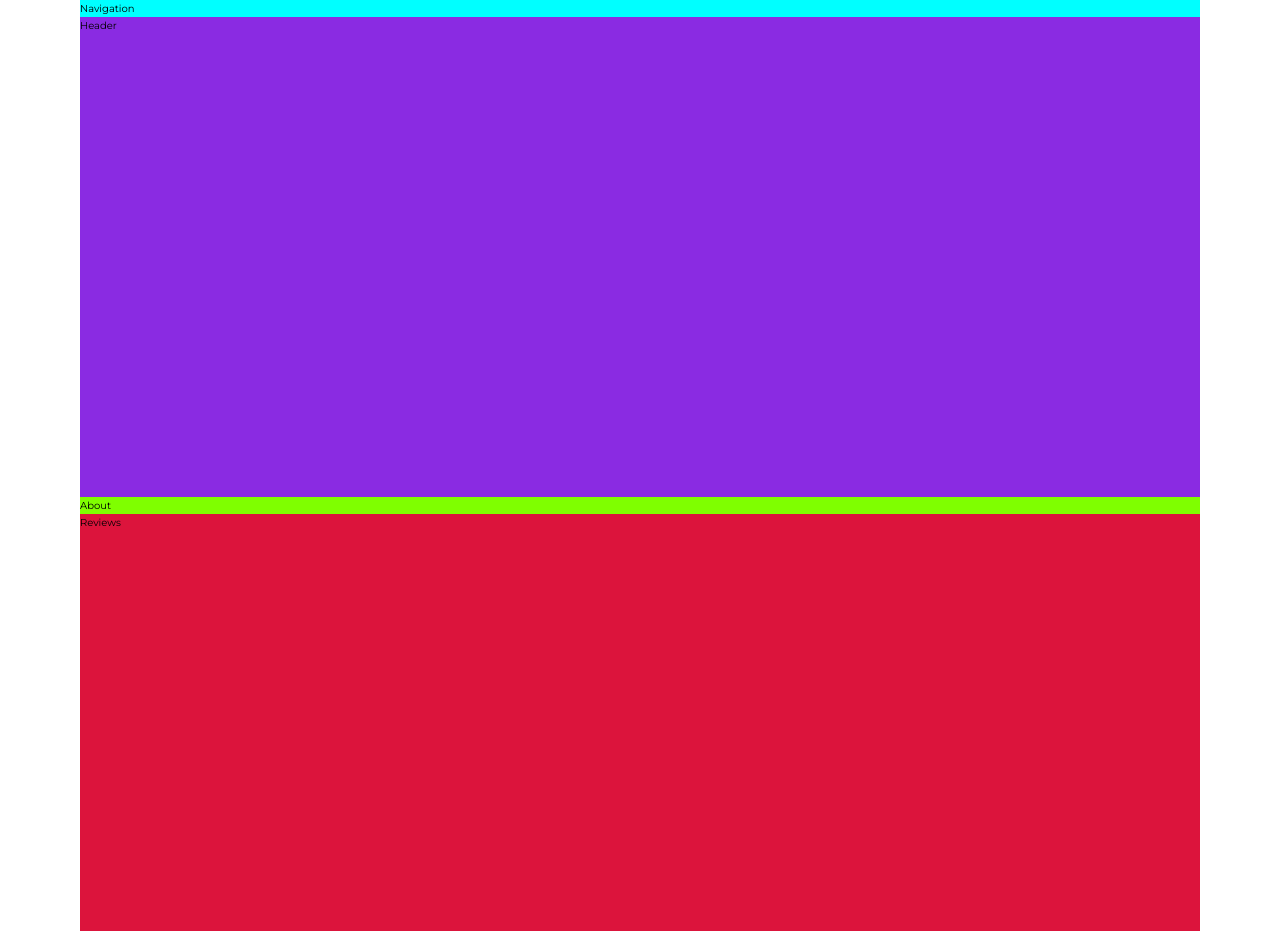
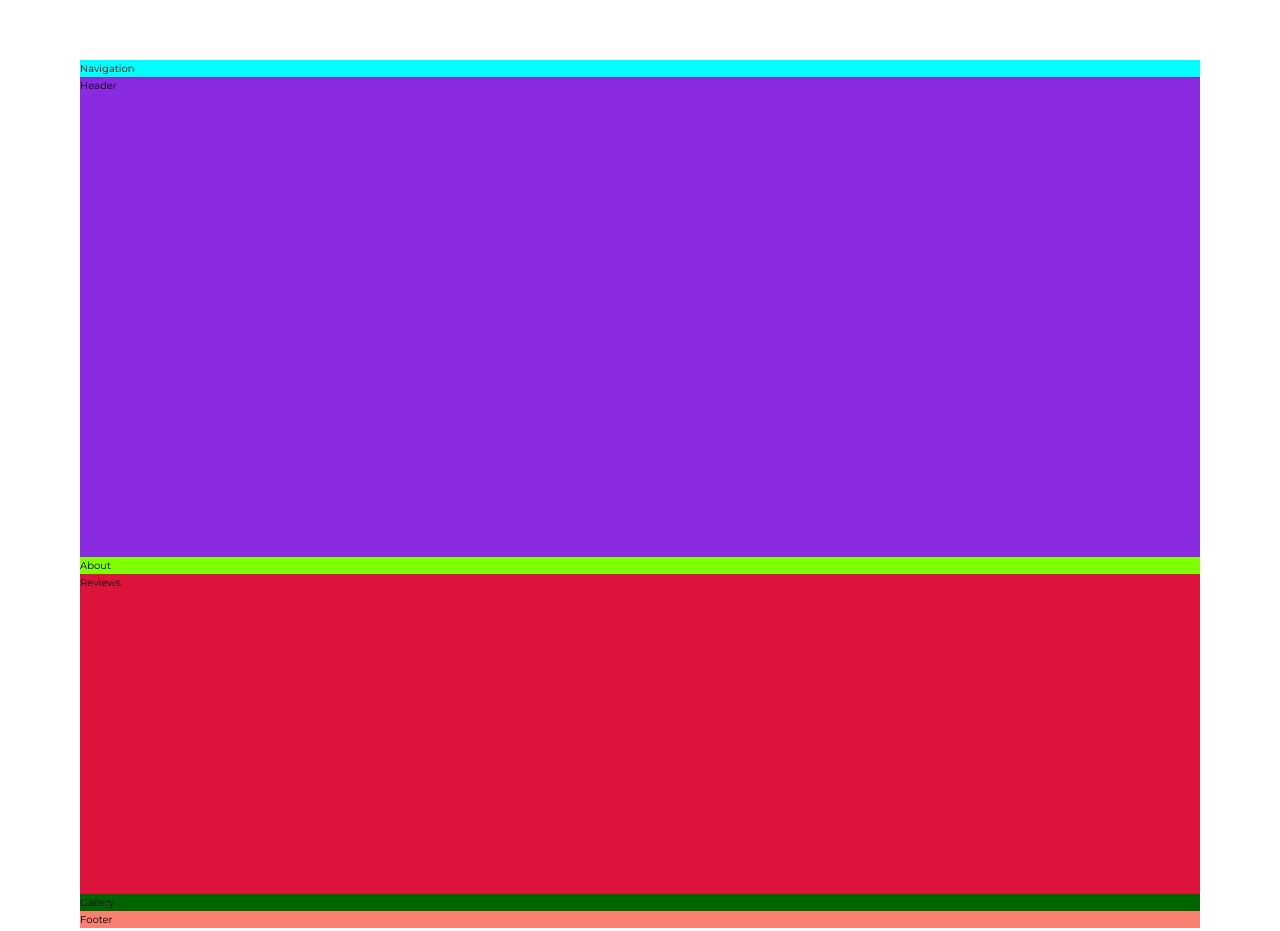
Before and after one commit to pduhamel2/pduhamel2.github.io, a plain HTML site: page personal-projects/phils-bakery/index.html in a window 1280 px wide. Shown: the top 931 px of the page. Drawn offline with Linux system fonts and the light colour scheme.

Commit message:
Added min to side fr and Y paddings

```diff
--- a/personal-projects/phils-bakery/sass/base/_base.scss
+++ b/personal-projects/phils-bakery/sass/base/_base.scss
@@ -12,11 +12,12 @@ html {
 }
 
 body {
-    //padding: 5rem;
+    padding-top: 6rem;
+    padding-bottom: 6rem;
 }
 
 .container {
     display: grid;
-    grid-template-rows: min-content 60vh min-content 40vw repeat(2, min-content);
-    grid-template-columns: [full-start] 1fr [center-start] repeat(8, [col-start] minmax(min-content, 14rem) [col-end]) [center-end] 1fr [full-end];
+    grid-template-rows: min-content 60vh min-content 40vh repeat(2, min-content);
+    grid-template-columns: [full-start] minmax(6rem, 1fr) [center-start] repeat(8, [col-start] minmax(min-content, 14rem) [col-end]) [center-end] minmax(6rem, 1fr) [full-end];
 }
```
Also changed, not shown: personal-projects/phils-bakery/css/main.css, personal-projects/phils-bakery/css/main.min.css, 2 other files.
